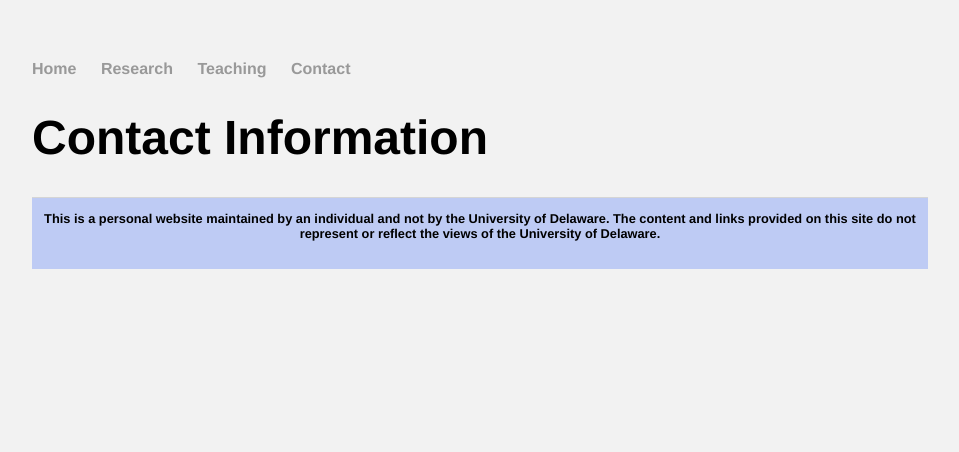
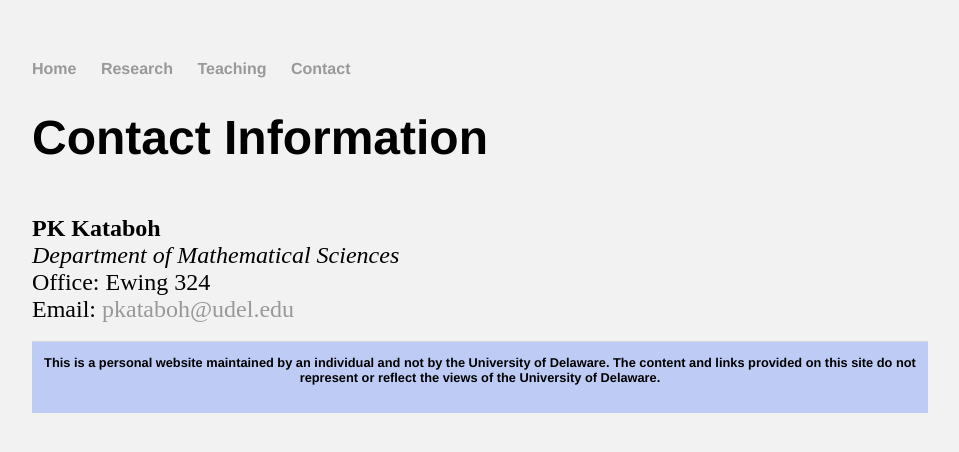
Before and after one commit to kataboh/kataboh.github.io, a Jekyll site: the page built from contact.html, in a window 1280 px wide. Shown: the top 452 px of the page, without its empty margins (160-1119 px from the left). Built offline with Jekyll 4.4.1, drawn with Linux system fonts in a browser that asks for light colours.

Commit message:
update contact

```diff
--- a/contact.html
+++ b/contact.html
@@ -4,6 +4,16 @@
 ---
 <div class="blurb">
 	<h1>Contact Information</h1>
-
-
+	<br>
+	<font size="5">
+	<b>PK Kataboh</b>
+	<br>
+	<i>Department of Mathematical Sciences</i>
+	<br>
+	Office: Ewing 324
+	<br>
+	Email: <a href="mailto:pkataboh@udel.edu">pkataboh@udel.edu</a>
+	  </font>
+	<br>
+	<br>
 </div>
```
